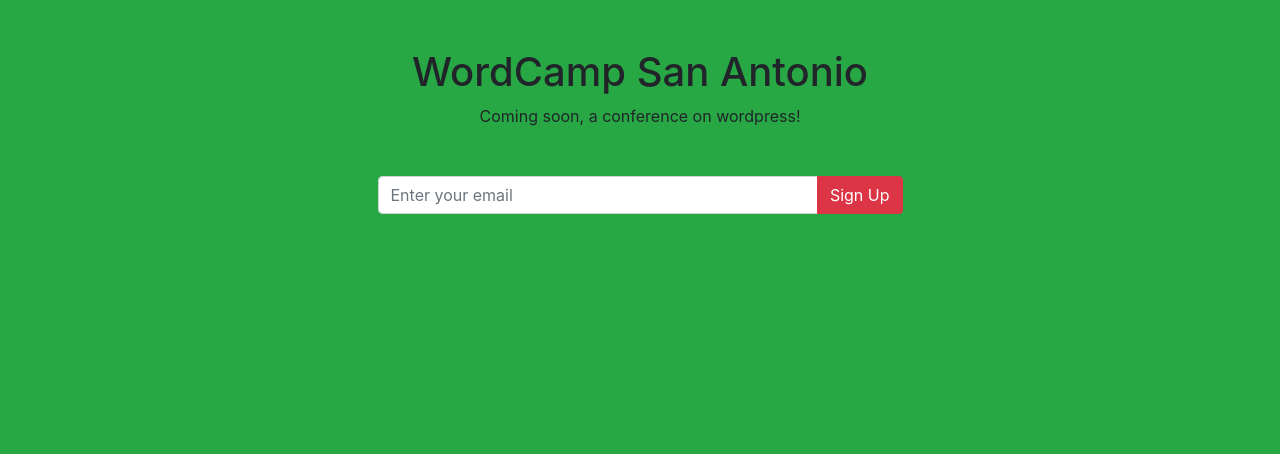
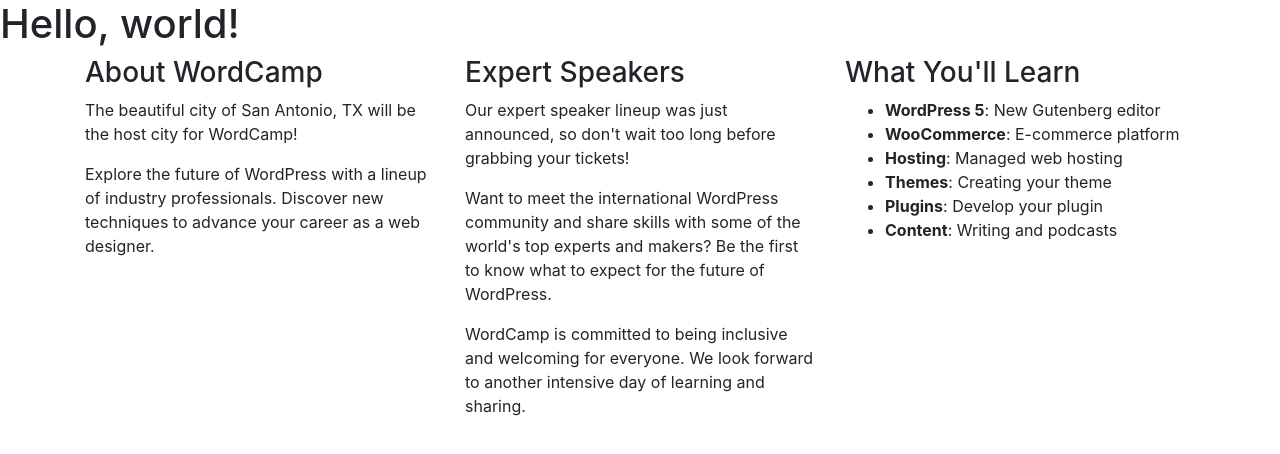
Before and after one commit to CamWil/WordCamp-San-Antonio, a plain HTML site: page index.html in a window 1280 px wide. Drawn offline with nearby package versions, Linux system fonts and the light colour scheme.

Commit message:
new page

```diff
--- a/index.html
+++ b/index.html
@@ -10,29 +10,41 @@
 
     <title>WordCamp San Antonio</title>
   </head>
-  <body class="bg-success">
-    <div class="container text-center">
-    <!-- Content here -->
-    <div class="mt-5">
-    <p class="h1">WordCamp San Antonio</p>
-    <p> Coming soon, a conference on wordpress!</p>
-    <div class="col-lg-6 mx-auto">
-    <!--Input-Group here -->
-    <div class="mt-5">
-    <div class="input-group mb-3">
-  <input type="text" class="form-control" placeholder="Enter your email" aria-label="Enter your email" aria-describedby="button-addon2">
-  <div class="input-group-append">
-    <button class="btn btn-danger" type="button" id="button-addon2">Sign Up</button>
+  <body>
+    <h1>Hello, world!</h1>
+    <div class="container">
+  <!-- about -->
+  <div class="row">
+    <div class="col">
+      <h3>About WordCamp</h3>
+      <p>The beautiful city of San Antonio, TX will be the host city for WordCamp!</p>
+      <p>Explore the future of WordPress with a lineup of industry professionals. Discover new techniques to advance your career as a web designer.</p>
+    </div>
+    <div class="col">
+      <h3>Expert Speakers</h3>
+      <p>Our expert speaker lineup was just announced, so don't wait too long before grabbing your tickets!</p>
+      <p>Want to meet the international WordPress community and share skills with some of the world's top experts and makers? Be the first to know what to expect for the future of WordPress.</p>
+      <p>WordCamp is committed to being inclusive and welcoming for everyone. We look forward to another intensive day of learning and sharing.</p>
+    </div>
+    <div class="col">
+      <h3>What You'll Learn</h3>
+      <ul>
+      <li><strong>WordPress 5</strong>: New Gutenberg editor</li>
+      <li><strong>WooCommerce</strong>: E-commerce platform</li>
+      <li><strong>Hosting</strong>: Managed web hosting</li>
+      <li><strong>Themes</strong>: Creating your theme</li>
+      <li><strong>Plugins</strong>: Develop your plugin</li>
+      <li><strong>Content</strong>: Writing and podcasts</li>
+      </ul>
+    </div>
   </div>
-  </div>
-  </div>
-    </div>
+  <!-- /about -->
+</div>
 
     <!-- Optional JavaScript -->
     <!-- jQuery first, then Popper.js, then Bootstrap JS -->
     <script src="https://code.jquery.com/jquery-3.3.1.slim.min.js" integrity="sha384-q8i/X+965DzO0rT7abK41JStQIAqVgRVzpbzo5smXKp4YfRvH+8abtTE1Pi6jizo" crossorigin="anonymous"></script>
     <script src="https://cdnjs.cloudflare.com/ajax/libs/popper.js/1.14.7/umd/popper.min.js" integrity="sha384-UO2eT0CpHqdSJQ6hJty5KVphtPhzWj9WO1clHTMGa3JDZwrnQq4sF86dIHNDz0W1" crossorigin="anonymous"></script>
     <script src="https://stackpath.bootstrapcdn.com/bootstrap/4.3.1/js/bootstrap.min.js" integrity="sha384-JjSmVgyd0p3pXB1rRibZUAYoIIy6OrQ6VrjIEaFf/nJGzIxFDsf4x0xIM+B07jRM" crossorigin="anonymous"></script>
-  </div>
   </body>
 </html>
```
Also changed, not shown: coming-soon.html (added, +38 -0 lines).
